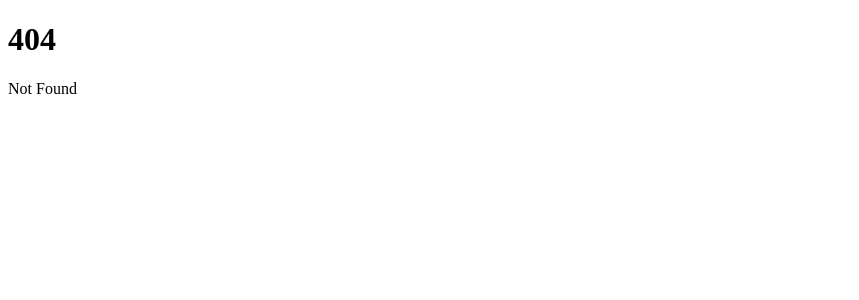
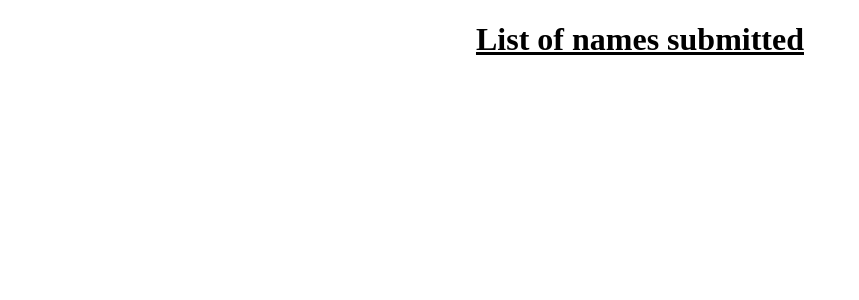
Before and after one commit to cat-acronym-team/svelte-firebase-stack-demo, a SvelteKit app in the folder client/: page /nameList in a window 1280 px wide. Before the commit this address had no page. Shown: the top 300 px of the page, without its empty margins (0-859 px from the left). Built offline with nearby package versions, Linux system fonts and the light colour scheme.

Commit message:
feat: :sparkles: Add Display Names page
Adds a svelte file for displaying names coming from the database

```diff
--- /dev/null
+++ b/client/src/routes/nameList/+page.svelte
@@ -0,0 +1,12 @@
+<script>
+</script>
+
+<form>
+  <h1><u>List of names submitted</u></h1>
+</form>
+
+<style>
+  form {
+    text-align: center;
+  }
+</style>
```
